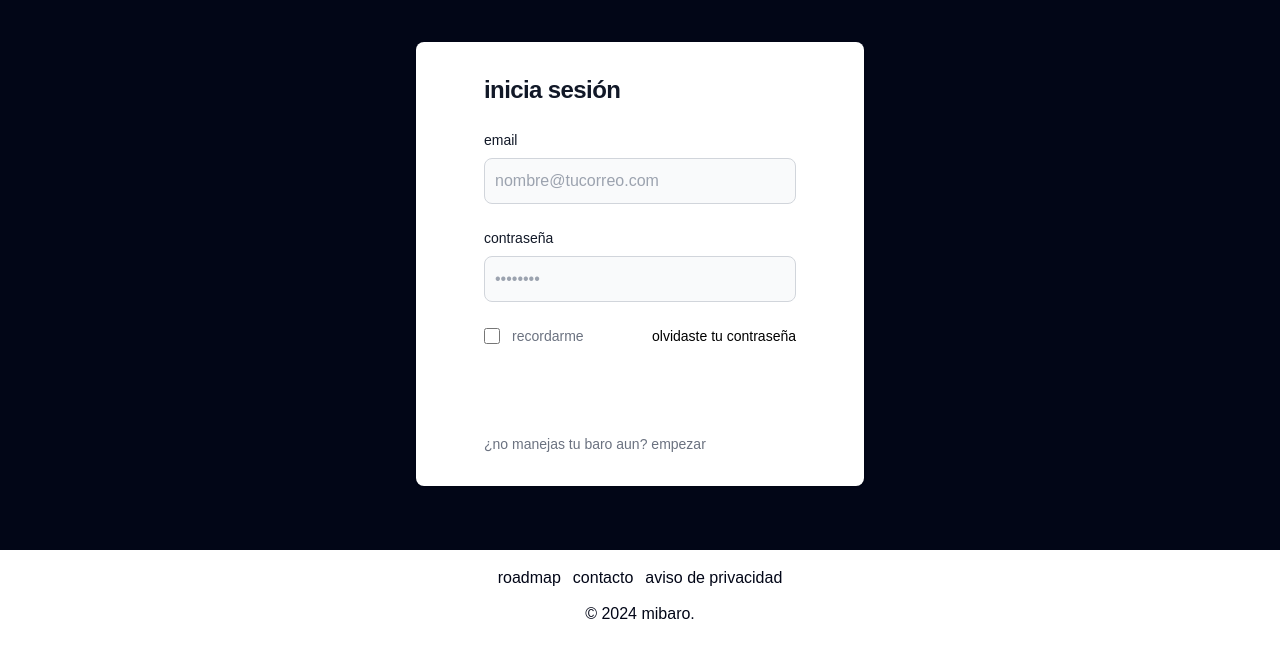
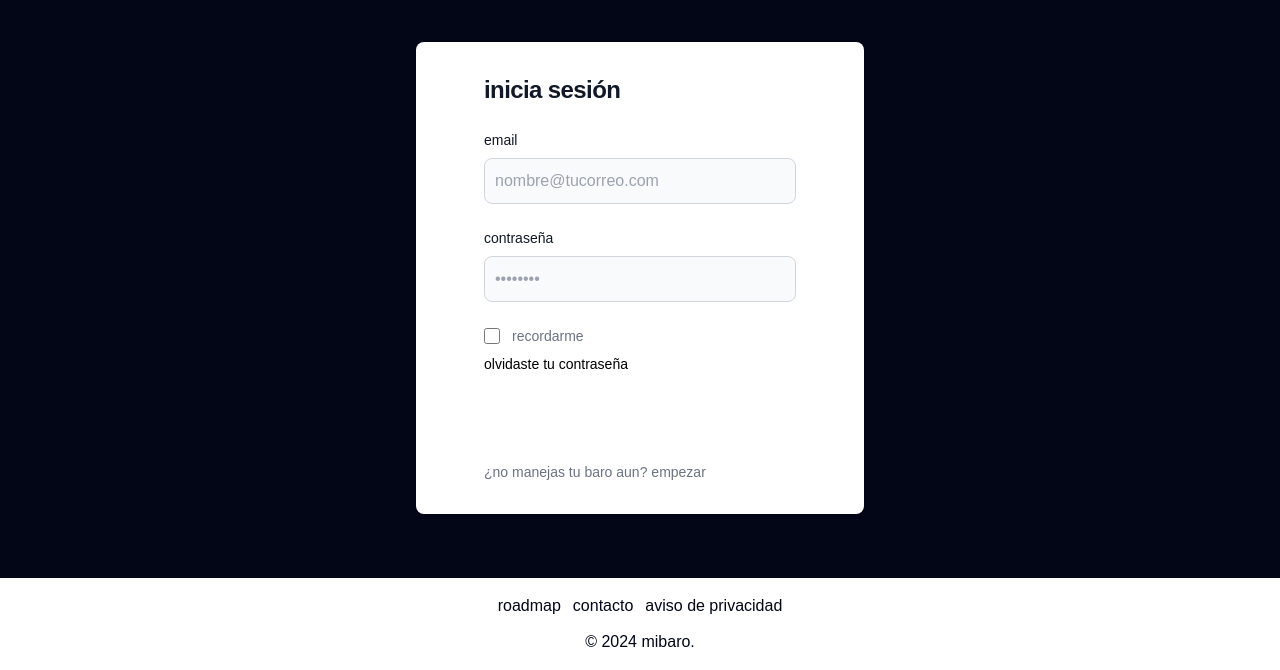
Before and after one commit to ramandino/mibaro, a website: page dist/pages/iniciar.html in a window 1280 px wide. Shown: the part 182-852 px from the top of the page. Before the commit the page ends 824 px from the top, so only its background shows below. Drawn offline with Linux system fonts and the light colour scheme.

Commit message:
log in page

```diff
--- a/dist/pages/iniciar.html
+++ b/dist/pages/iniciar.html
@@ -40,8 +40,8 @@
                             <label for="password" class="block mb-2 text-sm font-medium text-gray-900 ">contraseña</label>
                             <input type="password" name="password" id="password" placeholder="••••••••" class="bg-gray-50 border border-gray-300 text-gray-900 rounded-lg focus:ring-primary-600 focus:border-primary-600 block w-full p-2.5 dark:bg-gray-700 dark:border-gray-600 dark:placeholder-gray-400  dark:focus:ring-blue-500 dark:focus:border-blue-500" required="">
                         </div>
-                        <div class="flex items-center justify-between">
-                            <div class="flex items-start ">
+                        <div class="flex flex-col  gap-2 items-start items-center-center">
+                            <div class="flex items-start justify-center">
                                 <div class="flex items-center h-5">
                                     <input id="remember" aria-describedby="remember" type="checkbox" class="w-4 h-4 border border-gray-300 rounded bg-gray-50 focus:ring-3 focus:ring-primary-300 dark:bg-gray-700 dark:border-gray-600 dark:focus:ring-primary-600 dark:ring-offset-gray-800" required="">
                                 </div>
@@ -49,7 +49,7 @@
                                     <label for="remember" class="text-gray-500  dark:text-gray-300">recordarme</label>
                                 </div>
                             </div>
-                            <a href="#" class="text-sm font-medium ml-14 text-primary-600 hover:underline dark:text-primary-500">olvidaste tu contraseña</a>
+                            <a href="#" class="text-sm font-medium text-primary-600 hover:underline dark:text-primary-500">olvidaste tu contraseña</a>
                         </div>
                         <button type="submit" class="w-full text-white bg-primary-600 hover:bg-primary-700 focus:ring-4 focus:outline-none focus:ring-primary-300 font-medium rounded-lg text-sm px-5 py-2.5 text-center dark:bg-primary-600 dark:hover:bg-primary-700 dark:focus:ring-primary-800">Sign in</button>
                         <p class="text-sm font-light text-gray-500 dark:text-gray-400">
```
Also changed, not shown: dist/output.css.
